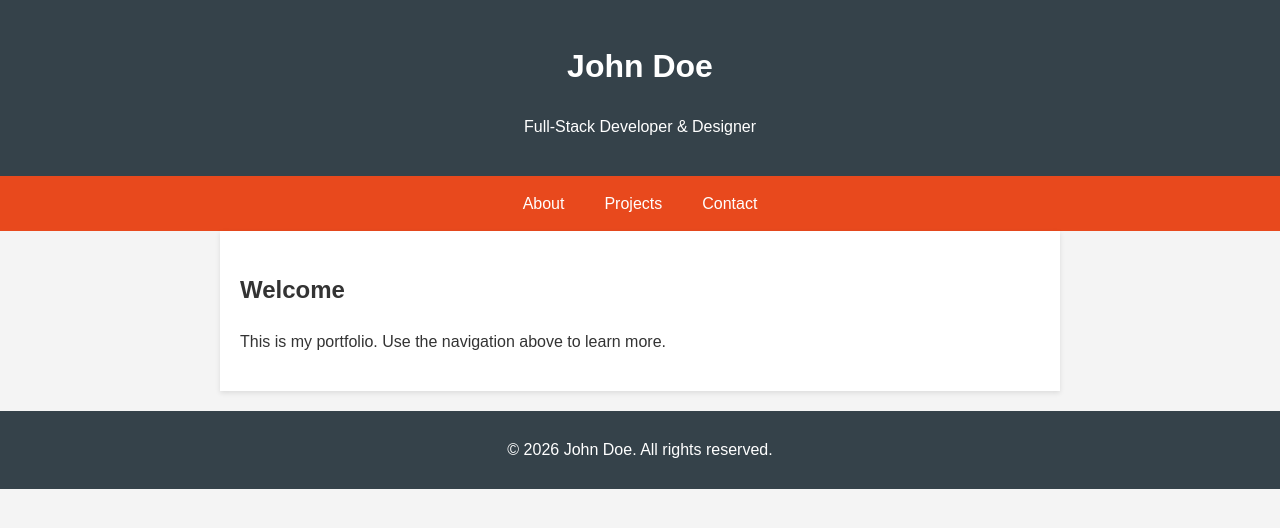
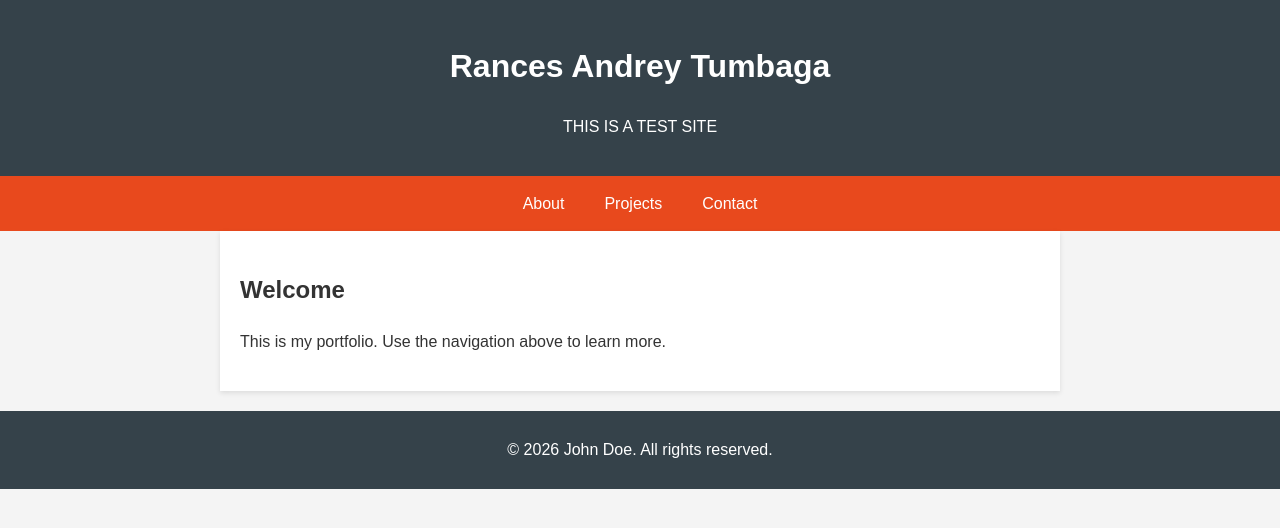
Before and after one commit to RAndreyT/web1, a plain HTML site: page index.html in a window 1280 px wide. Drawn offline with Linux system fonts and the light colour scheme.

Commit message:
changed header

```diff
--- a/index.html
+++ b/index.html
@@ -8,8 +8,8 @@
 </head>
 <body>
     <header>
-        <h1>John Doe</h1>
-        <p>Full‑Stack Developer &amp; Designer</p>
+        <h1>Rances Andrey Tumbaga</h1>
+        <p>THIS IS A TEST SITE</p>
     </header>
     <nav>
         <ul>
```
Also changed, not shown: about.html (+2 -2 lines), projects.html (+2 -2 lines).
